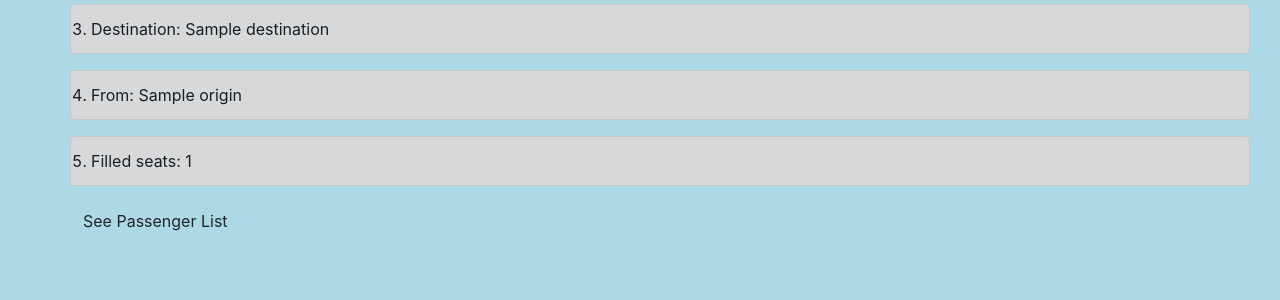
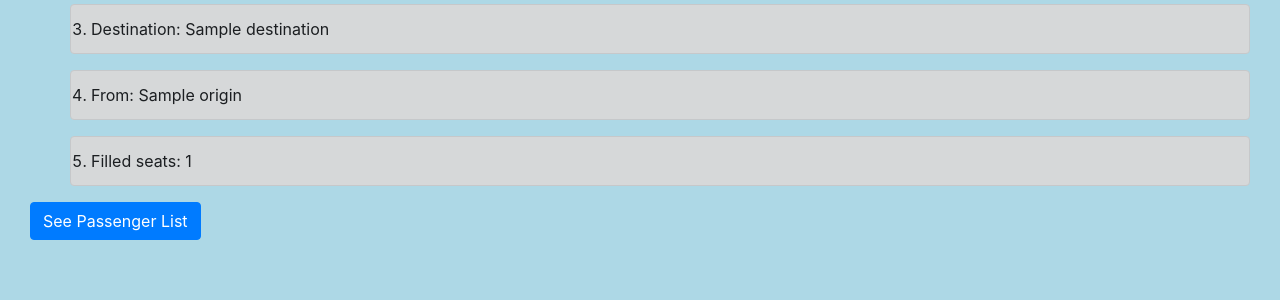
Before and after one commit to SaCut/Python_Plane_Project, a Flask app: template templates/flight_info.html in a window 1280 px wide. Shown: the part 318-618 px from the top of the page. Run offline with Flask 2, Linux system fonts and the light colour scheme; the template is opened without the code that fills it: most values are stand-ins (such as "Sample title", 1, 10 or a date in 2020); parts of the project's set-up code (start-up, migrations or seed data) failed here and were passed over; some libraries are stand-ins or nearby versions.

Commit message:
fixed some html inconsistency

```diff
--- a/templates/flight_info.html
+++ b/templates/flight_info.html
@@ -25,8 +25,7 @@
     <div class="alert alert-dark" role="alert">
        <li>Filled seats: {{dict_flights[f_id].get_seated_passenger_count(db_wrapper)}}</li>
     </div>
-    <form action="{{ url_for('flight_passengers', f_id=f_id) }}" method="POST">
-        <input class="btn btn-default" type="submit" value="See Passenger List">
-    </form>
 </ol>
+
+<a href="{{ url_for('flight_passengers', f_id=f_id) }}" class="btn btn-primary" tabindex="-1" role="button" aria-disabled="true">See Passenger List</a>
 {% endblock %}
```
